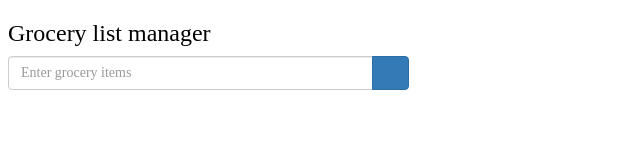
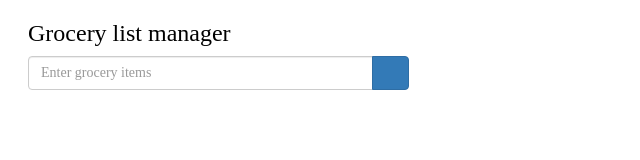
Before and after one commit to shanthisravana/grocery-list-app, an Angular app: page / in a window 1280 px wide. Shown: the top 160 px of the page, without its empty margins (0-640 px from the left). Built offline with nearby package versions, Linux system fonts and the light colour scheme; a web font is replaced by a local one.

Commit message:
Changed the style of input-group

```diff
--- a/src/app/grocery-list/grocery-list.component.html
+++ b/src/app/grocery-list/grocery-list.component.html
@@ -1,9 +1,9 @@
 <div>
-  <h3> Grocery list manager </h3>
+  <h3 style="margin-left: 20px;"> Grocery list manager </h3>
 
   <div class="row">
     <div class="col-xs-6 col-md-4">
-      <div class="input-group">
+      <div class="input-group" style="margin-left: 20px;">
         <input type="text" class="form-control" placeholder="Enter grocery items" id="txtSearch" [(ngModel)]="task" />
         <div class="input-group-btn">
             <button class="btn btn-primary" type="button" (click)="onClick()">
@@ -17,7 +17,7 @@
   <br />
 
 
-  <ul class="list-group">
+  <ul class="list-group" style="margin-left: 20px; display:inline-block">
     <li *ngFor="let task of tasks" class="list-group-item">
       <span>
         {{ task.name }}
```
